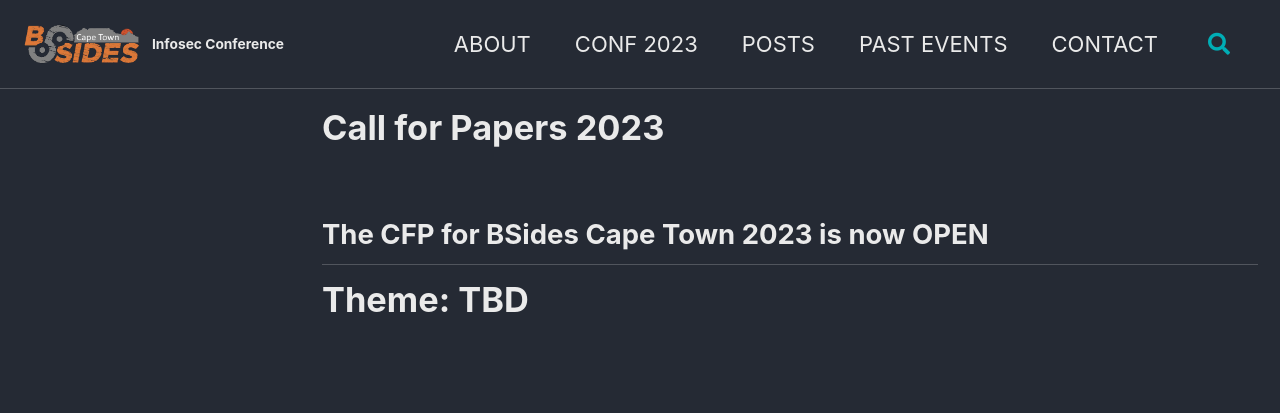
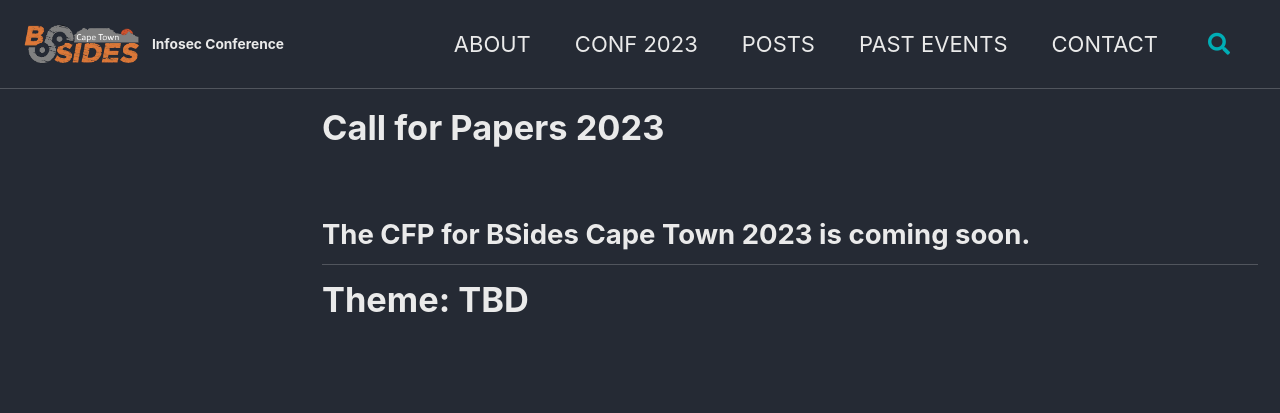
Before and after one commit to bsidescapetown/bsidescapetown.github.io, a Jekyll site: the page built from _pages/bsides-conf/2023-cfp.md, in a window 1280 px wide. Shown: the top 413 px of the page. Built offline with Jekyll 4.4.1, drawn with Linux system fonts in a browser that asks for light colours; cached includes are drawn as plain includes; comment, search, counter and statistics services are not loaded.

Commit message:
Update 2023-cfp.md

```diff
--- a/_pages/bsides-conf/2023-cfp.md
+++ b/_pages/bsides-conf/2023-cfp.md
@@ -8,7 +8,7 @@
 ---
 
 
-## The CFP for BSides Cape Town 2023 is now OPEN
+## The CFP for BSides Cape Town 2023 is coming soon.
 
 
 # Theme: TBD
```
